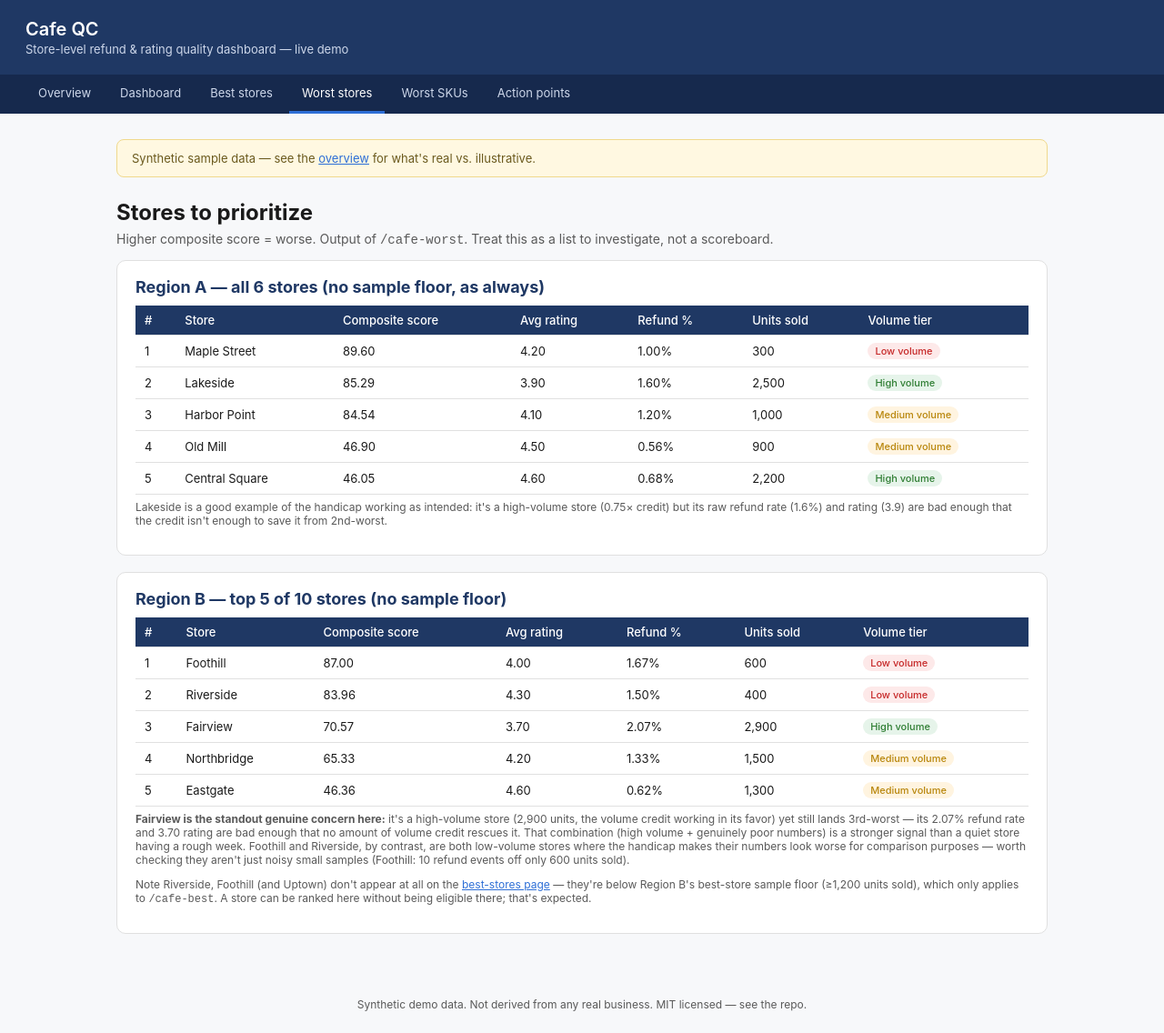
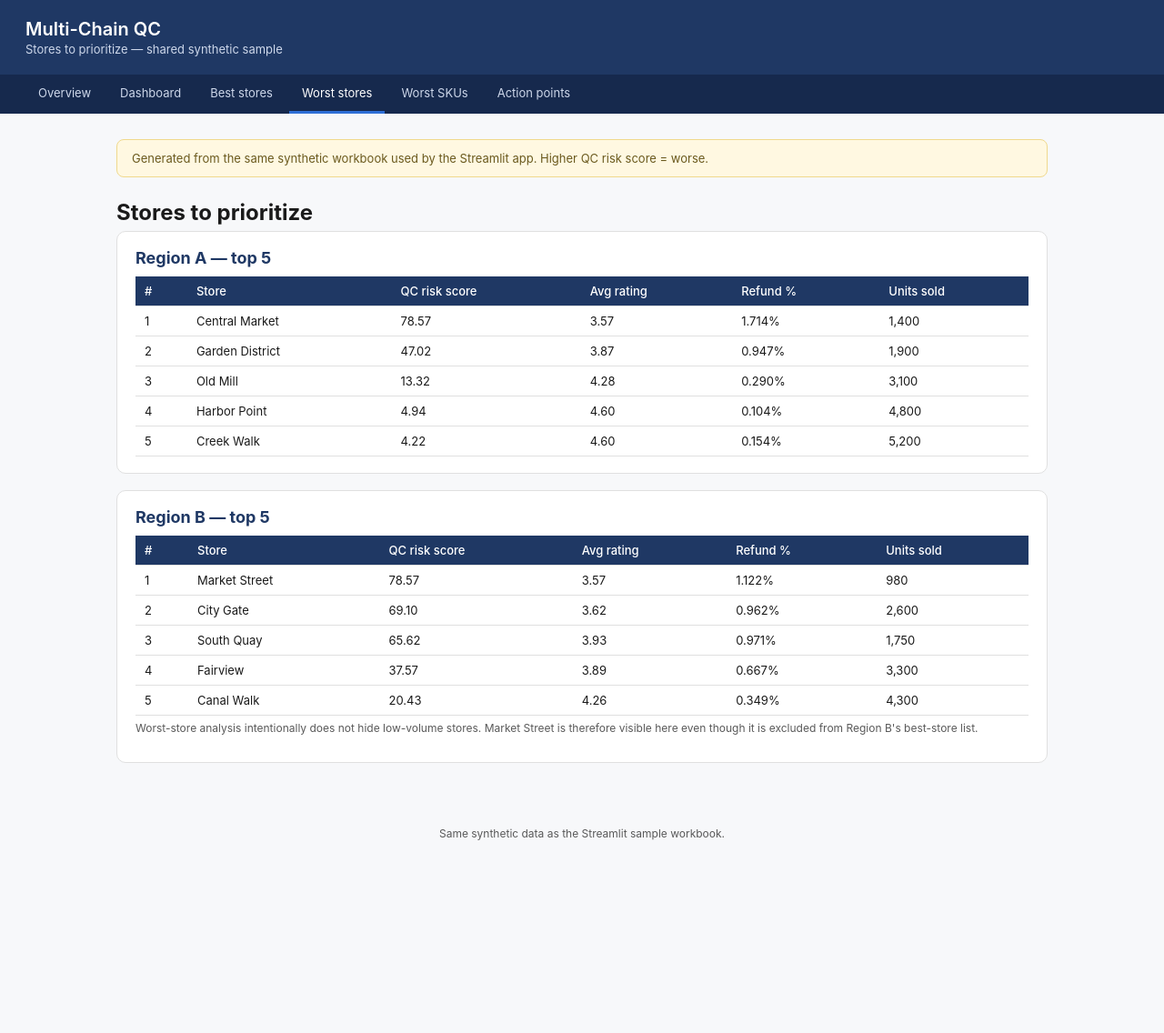
Before and after one commit to vedantm1049/multi-cafe-quality-control, a plain HTML site: page docs/worst.html in a window 1280 px wide. Shown: the whole page at 91% size. After the commit the page ends 948 px from the top, so only its background shows below. Drawn offline with Linux system fonts and the light colour scheme.

Commit message:
Align worst stores page with shared sample dataset

```diff
--- a/docs/worst.html
+++ b/docs/worst.html
@@ -1,60 +1,20 @@
-<!DOCTYPE html>
-<html lang="en">
-<head>
-<meta charset="UTF-8">
-<title>Cafe QC — Worst Stores Demo</title>
-<meta name="viewport" content="width=device-width, initial-scale=1">
-<link rel="stylesheet" href="style.css">
-</head>
-<body>
-<header class="site">
-  <a class="brand" href="index.html">Cafe QC</a>
-  <div class="tagline">Store-level refund &amp; rating quality dashboard — live demo</div>
-</header>
-<nav class="site">
-  <a href="index.html">Overview</a>
-  <a href="dashboard.html">Dashboard</a>
-  <a href="best.html">Best stores</a>
-  <a href="worst.html" class="active">Worst stores</a>
-  <a href="worst-skus.html">Worst SKUs</a>
-  <a href="action-points.html">Action points</a>
-</nav>
-<main>
-  <div class="banner">Synthetic sample data — see the <a href="index.html">overview</a> for what's real vs. illustrative.</div>
-  <h1>Stores to prioritize</h1>
-  <p class="lede">Higher composite score = worse. Output of <code>/cafe-worst</code>. Treat this as a list to investigate, not a scoreboard.</p>
-
-  <div class="card">
-    <h2 style="margin-top:0">Region A — all 6 stores (no sample floor, as always)</h2>
-    <table>
-      <thead><tr><th>#</th><th>Store</th><th>Composite score</th><th>Avg rating</th><th>Refund %</th><th>Units sold</th><th>Volume tier</th></tr></thead>
-      <tbody>
-        <tr><td>1</td><td>Maple Street</td><td>89.60</td><td>4.20</td><td>1.00%</td><td>300</td><td><span class="pill low">Low volume</span></td></tr>
-        <tr><td>2</td><td>Lakeside</td><td>85.29</td><td>3.90</td><td>1.60%</td><td>2,500</td><td><span class="pill high">High volume</span></td></tr>
-        <tr><td>3</td><td>Harbor Point</td><td>84.54</td><td>4.10</td><td>1.20%</td><td>1,000</td><td><span class="pill medium">Medium volume</span></td></tr>
-        <tr><td>4</td><td>Old Mill</td><td>46.90</td><td>4.50</td><td>0.56%</td><td>900</td><td><span class="pill medium">Medium volume</span></td></tr>
-        <tr><td>5</td><td>Central Square</td><td>46.05</td><td>4.60</td><td>0.68%</td><td>2,200</td><td><span class="pill high">High volume</span></td></tr>
-      </tbody>
-    </table>
-    <p class="note">Lakeside is a good example of the handicap working as intended: it's a high-volume store (0.75× credit) but its raw refund rate (1.6%) and rating (3.9) are bad enough that the credit isn't enough to save it from 2nd-worst.</p>
-  </div>
-
-  <div class="card">
-    <h2 style="margin-top:0">Region B — top 5 of 10 stores (no sample floor)</h2>
-    <table>
-      <thead><tr><th>#</th><th>Store</th><th>Composite score</th><th>Avg rating</th><th>Refund %</th><th>Units sold</th><th>Volume tier</th></tr></thead>
-      <tbody>
-        <tr><td>1</td><td>Foothill</td><td>87.00</td><td>4.00</td><td>1.67%</td><td>600</td><td><span class="pill low">Low volume</span></td></tr>
-        <tr><td>2</td><td>Riverside</td><td>83.96</td><td>4.30</td><td>1.50%</td><td>400</td><td><span class="pill low">Low volume</span></td></tr>
-        <tr><td>3</td><td>Fairview</td><td>70.57</td><td>3.70</td><td>2.07%</td><td>2,900</td><td><span class="pill high">High volume</span></td></tr>
-        <tr><td>4</td><td>Northbridge</td><td>65.33</td><td>4.20</td><td>1.33%</td><td>1,500</td><td><span class="pill medium">Medium volume</span></td></tr>
-        <tr><td>5</td><td>Eastgate</td><td>46.36</td><td>4.60</td><td>0.62%</td><td>1,300</td><td><span class="pill medium">Medium volume</span></td></tr>
-      </tbody>
-    </table>
-    <p class="note"><b>Fairview is the standout genuine concern here:</b> it's a high-volume store (2,900 units, the volume credit working in its favor) yet still lands 3rd-worst — its 2.07% refund rate and 3.70 rating are bad enough that no amount of volume credit rescues it. That combination (high volume + genuinely poor numbers) is a stronger signal than a quiet store having a rough week. Foothill and Riverside, by contrast, are both low-volume stores where the handicap makes their numbers look worse for comparison purposes — worth checking they aren't just noisy small samples (Foothill: 10 refund events off only 600 units sold).</p>
-    <p class="note">Note Riverside, Foothill (and Uptown) don't appear at all on the <a href="best.html">best-stores page</a> — they're below Region B's best-store sample floor (≥1,200 units sold), which only applies to <code>/cafe-best</code>. A store can be ranked here without being eligible there; that's expected.</p>
-  </div>
-</main>
-<footer class="site">Synthetic demo data. Not derived from any real business. MIT licensed — see the repo.</footer>
-</body>
-</html>
+<!DOCTYPE html><html lang="en"><head><meta charset="UTF-8"><meta name="viewport" content="width=device-width, initial-scale=1"><title>Multi-Chain QC — Stores to Prioritize</title><link rel="stylesheet" href="style.css"></head><body>
+<header class="site"><a class="brand" href="index.html">Multi-Chain QC</a><div class="tagline">Stores to prioritize — shared synthetic sample</div></header>
+<nav class="site"><a href="index.html">Overview</a><a href="dashboard.html">Dashboard</a><a href="best.html">Best stores</a><a href="worst.html" class="active">Worst stores</a><a href="worst-skus.html">Worst SKUs</a><a href="action-points.html">Action points</a></nav>
+<main><div class="banner">Generated from the same synthetic workbook used by the Streamlit app. Higher QC risk score = worse.</div>
+<h1>Stores to prioritize</h1>
+<div class="card"><h2 style="margin-top:0">Region A — top 5</h2><table><thead><tr><th>#</th><th>Store</th><th>QC risk score</th><th>Avg rating</th><th>Refund %</th><th>Units sold</th></tr></thead><tbody>
+<tr><td>1</td><td>Central Market</td><td>78.57</td><td>3.57</td><td>1.714%</td><td>1,400</td></tr>
+<tr><td>2</td><td>Garden District</td><td>47.02</td><td>3.87</td><td>0.947%</td><td>1,900</td></tr>
+<tr><td>3</td><td>Old Mill</td><td>13.32</td><td>4.28</td><td>0.290%</td><td>3,100</td></tr>
+<tr><td>4</td><td>Harbor Point</td><td>4.94</td><td>4.60</td><td>0.104%</td><td>4,800</td></tr>
+<tr><td>5</td><td>Creek Walk</td><td>4.22</td><td>4.60</td><td>0.154%</td><td>5,200</td></tr>
+</tbody></table></div>
+<div class="card"><h2 style="margin-top:0">Region B — top 5</h2><table><thead><tr><th>#</th><th>Store</th><th>QC risk score</th><th>Avg rating</th><th>Refund %</th><th>Units sold</th></tr></thead><tbody>
+<tr><td>1</td><td>Market Street</td><td>78.57</td><td>3.57</td><td>1.122%</td><td>980</td></tr>
+<tr><td>2</td><td>City Gate</td><td>69.10</td><td>3.62</td><td>0.962%</td><td>2,600</td></tr>
+<tr><td>3</td><td>South Quay</td><td>65.62</td><td>3.93</td><td>0.971%</td><td>1,750</td></tr>
+<tr><td>4</td><td>Fairview</td><td>37.57</td><td>3.89</td><td>0.667%</td><td>3,300</td></tr>
+<tr><td>5</td><td>Canal Walk</td><td>20.43</td><td>4.26</td><td>0.349%</td><td>4,300</td></tr>
+</tbody></table><p class="note">Worst-store analysis intentionally does not hide low-volume stores. Market Street is therefore visible here even though it is excluded from Region B's best-store list.</p></div>
+</main><footer class="site">Same synthetic data as the Streamlit sample workbook.</footer></body></html>
```
